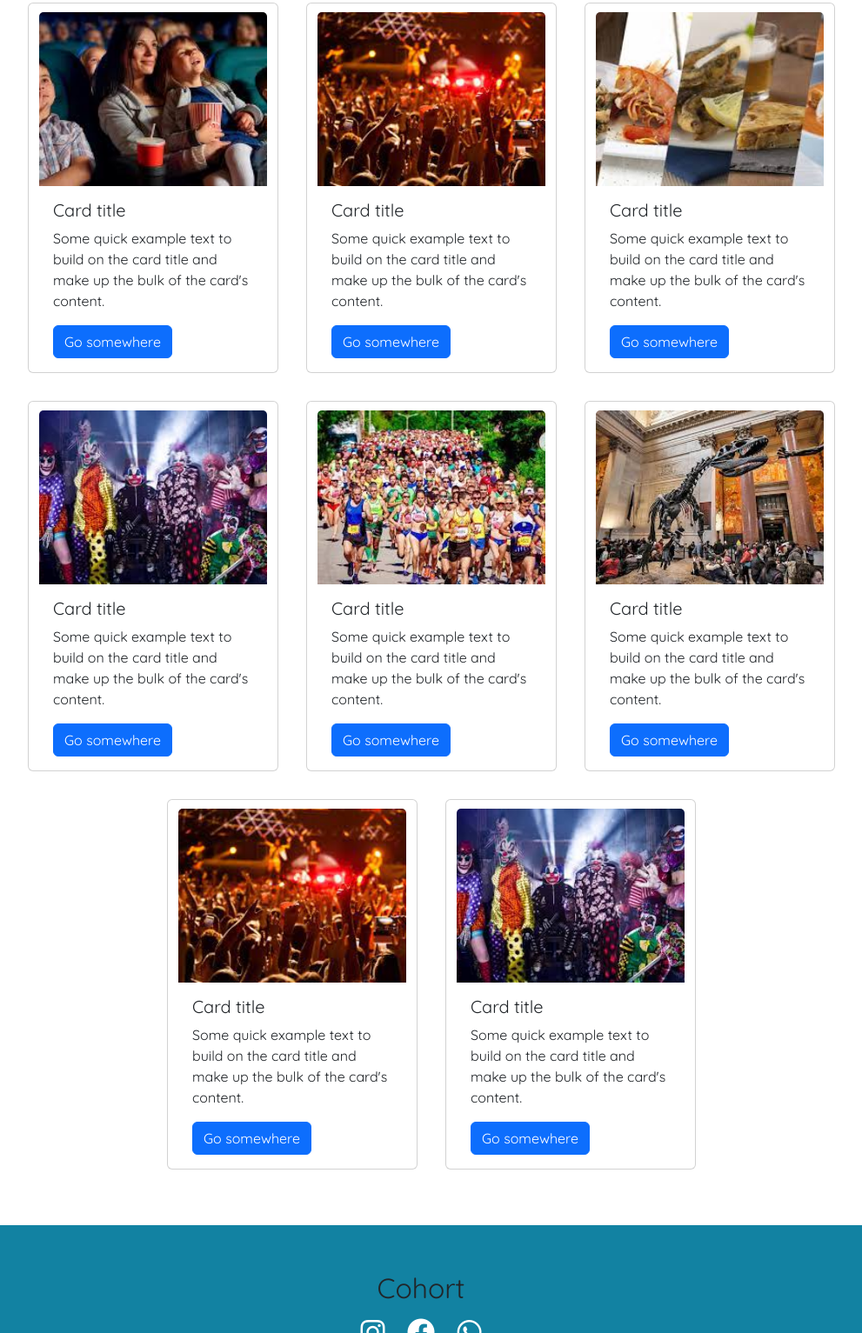
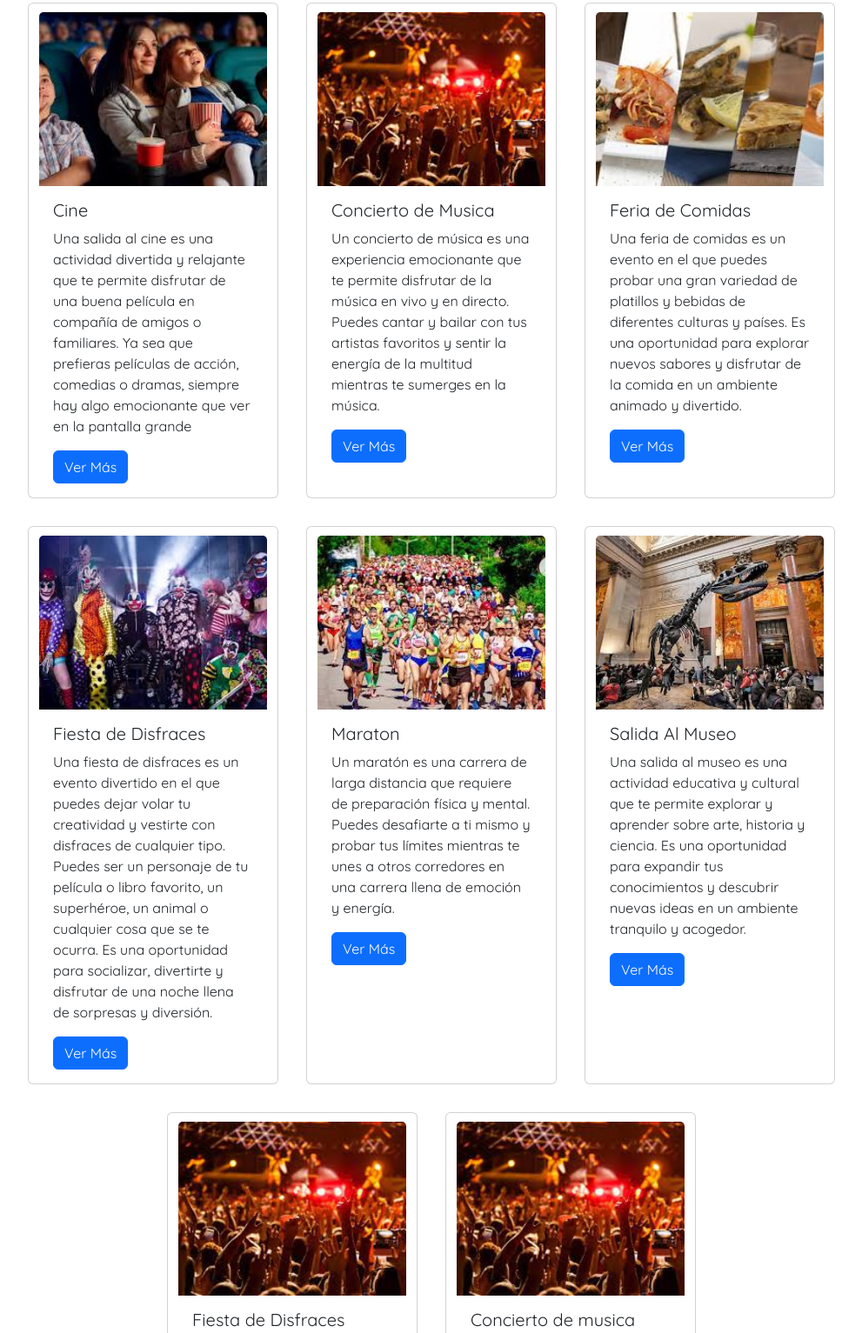
Before and after one commit to DayseBorges/Amazing-Events, a plain HTML site: page pages/past_events.html in a window 1280 px wide. Shown: the part 284-1817 px from the top of the page at 87% size, without its empty margins (144-1135 px from the left). Drawn offline with nearby package versions, Linux system fonts and the light colour scheme.

Commit message:
Estilos corregidos y contenido agregado

```diff
--- a/assets/styles/styles.css
+++ b/assets/styles/styles.css
@@ -30,6 +30,8 @@
   flex-direction: column;
   align-items: center;
   justify-content: center;
+  position: static;
+  top: 100%;
 }
 .footer > h4 {
   text-align: center;
--- a/pages/past_events.html
+++ b/pages/past_events.html
@@ -63,12 +63,14 @@
                 </a>
                 <ul class="dropdown-menu">
                   <li>
-                    <a class="dropdown-item" href="./upcoming_events.html"
+                    <a
+                      class="dropdown-item nav-link"
+                      href="./upcoming_events.html"
                       >Upcoming Events</a
                     >
                   </li>
                   <li>
-                    <a class="dropdown-item" href="#">Past Events</a>
+                    <a class="dropdown-item nav-link" href="#">Past Events</a>
                   </li>
                 </ul>
               </li>
@@ -85,7 +87,7 @@
     </header>
     <main class="container mt-5">
       <section class="events_hero container mt-5 mb-5">
-        <h1 class="text-center">Past Events</h1>
+        <h1 class="text-center">Upcoming Events</h1>
       </section>
       <section
         class="filters_search_container d-flex flex-row justify-content-evenly"
@@ -146,12 +148,14 @@
         <div class="card m-3" style="width: 18rem">
           <img src="../assets/img/Cine7.jpg" class="card-img-top" alt="..." />
           <div class="card-body">
-            <h5 class="card-title">Card title</h5>
+            <h5 class="card-title">Cine</h5>
             <p class="card-text">
-              Some quick example text to build on the card title and make up the
-              bulk of the card's content.
+              Una salida al cine es una actividad divertida y relajante que te
+              permite disfrutar de una buena película en compañía de amigos o
+              familiares. Ya sea que prefieras películas de acción, comedias o
+              dramas, siempre hay algo emocionante que ver en la pantalla grande
             </p>
-            <a href="#" class="btn btn-primary">Go somewhere</a>
+            <a href="#" class="btn btn-primary">Ver Más</a>
           </div>
         </div>
         <div class="card m-3" style="width: 18rem">
@@ -161,12 +165,14 @@
             alt="..."
           />
           <div class="card-body">
-            <h5 class="card-title">Card title</h5>
+            <h5 class="card-title">Concierto de Musica</h5>
             <p class="card-text">
-              Some quick example text to build on the card title and make up the
-              bulk of the card's content.
+              Un concierto de música es una experiencia emocionante que te
+              permite disfrutar de la música en vivo y en directo. Puedes cantar
+              y bailar con tus artistas favoritos y sentir la energía de la
+              multitud mientras te sumerges en la música.
             </p>
-            <a href="#" class="btn btn-primary">Go somewhere</a>
+            <a href="#" class="btn btn-primary">Ver Más</a>
           </div>
         </div>
         <div class="card m-3" style="width: 18rem">
@@ -176,12 +182,14 @@
             alt="..."
           />
           <div class="card-body">
-            <h5 class="card-title">Card title</h5>
+            <h5 class="card-title">Feria de Comidas</h5>
             <p class="card-text">
-              Some quick example text to build on the card title and make up the
-              bulk of the card's content.
+              Una feria de comidas es un evento en el que puedes probar una gran
+              variedad de platillos y bebidas de diferentes culturas y países.
+              Es una oportunidad para explorar nuevos sabores y disfrutar de la
+              comida en un ambiente animado y divertido.
             </p>
-            <a href="#" class="btn btn-primary">Go somewhere</a>
+            <a href="#" class="btn btn-primary">Ver Más</a>
           </div>
         </div>
         <div class="card m-3" style="width: 18rem">
@@ -191,12 +199,16 @@
             alt="..."
           />
           <div class="card-body">
-            <h5 class="card-title">Card title</h5>
+            <h5 class="card-title">Fiesta de Disfraces</h5>
             <p class="card-text">
-              Some quick example text to build on the card title and make up the
-              bulk of the card's content.
+              Una fiesta de disfraces es un evento divertido en el que puedes
+              dejar volar tu creatividad y vestirte con disfraces de cualquier
+              tipo. Puedes ser un personaje de tu película o libro favorito, un
+              superhéroe, un animal o cualquier cosa que se te ocurra. Es una
+              oportunidad para socializar, divertirte y disfrutar de una noche
+              llena de sorpresas y diversión.
             </p>
-            <a href="#" class="btn btn-primary">Go somewhere</a>
+            <a href="#" class="btn btn-primary">Ver Más</a>
           </div>
         </div>
         <div class="card m-3" style="width: 18rem">
@@ -206,12 +218,14 @@
             alt="..."
           />
           <div class="card-body">
-            <h5 class="card-title">Card title</h5>
+            <h5 class="card-title">Maraton</h5>
             <p class="card-text">
-              Some quick example text to build on the card title and make up the
-              bulk of the card's content.
+              Un maratón es una carrera de larga distancia que requiere de
+              preparación física y mental. Puedes desafiarte a ti mismo y probar
+              tus límites mientras te unes a otros corredores en una carrera
+              llena de emoción y energía.
             </p>
-            <a href="#" class="btn btn-primary">Go somewhere</a>
+            <a href="#" class="btn btn-primary">Ver Más</a>
           </div>
         </div>
         <div class="card m-3" style="width: 18rem">
@@ -221,12 +235,14 @@
             alt="..."
           />
           <div class="card-body">
-            <h5 class="card-title">Card title</h5>
+            <h5 class="card-title">Salida Al Museo</h5>
             <p class="card-text">
-              Some quick example text to build on the card title and make up the
-              bulk of the card's content.
+              Una salida al museo es una actividad educativa y cultural que te
+              permite explorar y aprender sobre arte, historia y ciencia. Es una
+              oportunidad para expandir tus conocimientos y descubrir nuevas
+              ideas en un ambiente tranquilo y acogedor.
             </p>
-            <a href="#" class="btn btn-primary">Go somewhere</a>
+            <a href="#" class="btn btn-primary">Ver Más</a>
           </div>
         </div>
         <div class="card m-3" style="width: 18rem">
@@ -236,27 +252,31 @@
             alt="..."
           />
           <div class="card-body">
-            <h5 class="card-title">Card title</h5>
+            <h5 class="card-title">Fiesta de Disfraces</h5>
             <p class="card-text">
-              Some quick example text to build on the card title and make up the
-              bulk of the card's content.
+              Una fiesta de disfraces es un evento divertido en el que puedes
+              dejar volar tu creatividad y vestirte con disfraces de cualquier
+              tipo. Puedes ser un personaje de tu película o libro favorito, un
+              superhéroe, un animal o cualquier cosa que se te ocurra.
             </p>
-            <a href="#" class="btn btn-primary">Go somewhere</a>
+            <a href="#" class="btn btn-primary">Ver Más</a>
           </div>
         </div>
         <div class="card m-3" style="width: 18rem">
           <img
-            src="../assets/img/Fiesta de disfraces1.jpg"
+            src="../assets/img/Concierto de musica1.jpg"
             class="card-img-top"
             alt="..."
           />
           <div class="card-body">
-            <h5 class="card-title">Card title</h5>
+            <h5 class="card-title">Concierto de musica</h5>
             <p class="card-text">
-              Some quick example text to build on the card title and make up the
-              bulk of the card's content.
+              Un concierto de música es una experiencia emocionante que te
+              permite disfrutar de la música en vivo y en directo. Puedes cantar
+              y bailar con tus artistas favoritos y sentir la energía de la
+              multitud mientras te sumerges en la música.
             </p>
-            <a href="#" class="btn btn-primary">Go somewhere</a>
+            <a href="#" class="btn btn-primary">Ver Más</a>
           </div>
         </div>
       </section>
```
Also changed, not shown: index.html (+42 -24 lines), pages/contact.html (+2 -2 lines).
